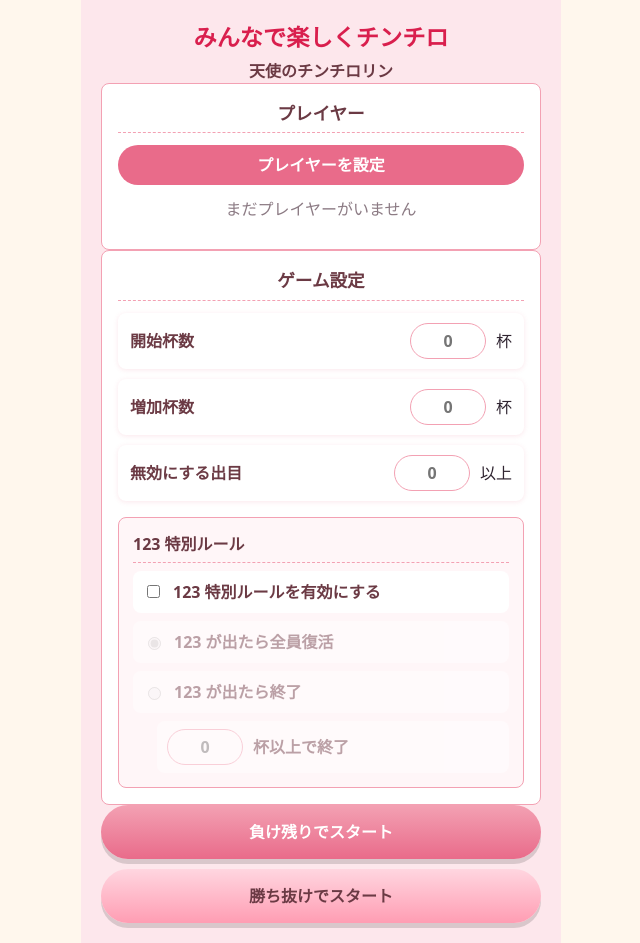
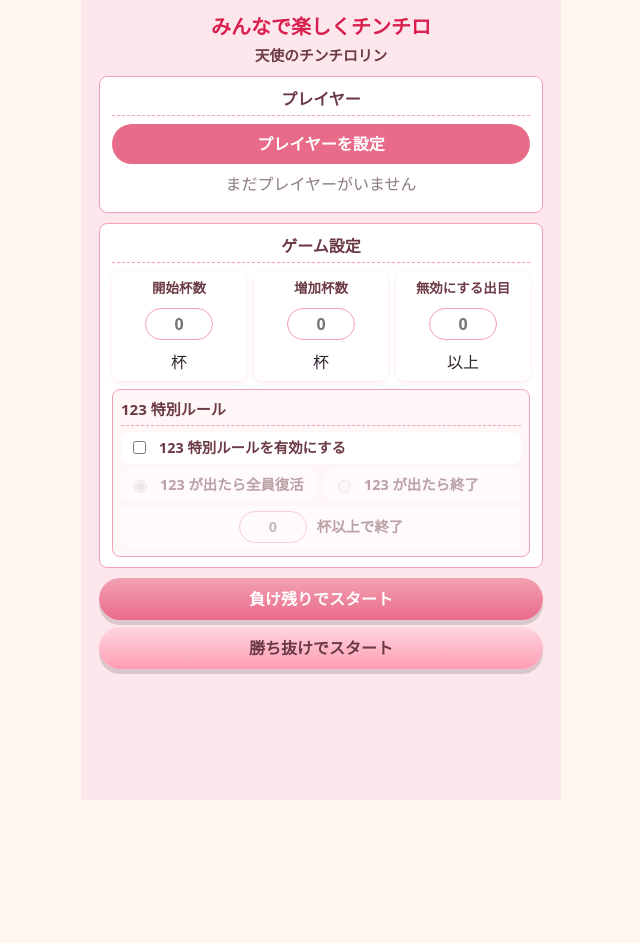
Before and after one commit to Ackeyb/hellschin, a Next.js app: page / in a window 1280 px wide. Shown: the whole page, without its empty margins (319-959 px from the left). After the commit the page ends 800 px from the top, so only its background shows below. Built offline with nearby package versions, Linux system fonts and the light colour scheme.

Commit message:
Compact settings page layout

```diff
--- a/components/home/Rule123Settings.tsx
+++ b/components/home/Rule123Settings.tsx
@@ -31,6 +31,7 @@ export default function Rule123Settings({
         <span>{labels.rule123Options.enable}</span>
       </label>
 
+      <div className={styles.ruleChoices}>
         <label className={useRule123 ? styles.radioRow : `${styles.radioRow} ${styles.disabled}`}>
           <input
             checked={rule123Type === "revive"}
@@ -52,6 +53,7 @@ export default function Rule123Settings({
           />
           <span>{labels.rule123Options.end}</span>
         </label>
+      </div>
 
       <div
         className={
--- a/styles/Home.module.css
+++ b/styles/Home.module.css
@@ -1,8 +1,11 @@
 .homeShell {
+  display: grid;
+  align-content: start;
+  gap: 10px;
   width: min(100%, 480px);
   min-height: 100vh;
   margin: 0 auto;
-  padding: 20px;
+  padding: 12px 18px 14px;
   background: #fde7ec;
 }
 
@@ -13,39 +16,40 @@
 .homeHeader h1 {
   margin: 0;
   color: #d91f4d;
-  font-size: 1.45rem;
+  font-size: 1.25rem;
   letter-spacing: 0;
 }
 
 .homeHeader p {
-  margin: 4px 0 0;
+  margin: 2px 0 0;
   color: #6b3a44;
+  font-size: 0.92rem;
   font-weight: 700;
 }
 
 .panel {
-  padding: 16px;
+  padding: 10px 12px;
   border: 1px solid #f3a1b3;
   border-radius: 8px;
   background: #fff;
 }
 
 .sectionHeading {
-  margin-bottom: 12px;
-  padding-bottom: 6px;
+  margin-bottom: 8px;
+  padding-bottom: 4px;
   border-bottom: 1px dashed #f3a1b3;
   color: #6b3a44;
-  font-size: 1.1rem;
+  font-size: 1rem;
   font-weight: 800;
   text-align: center;
 }
 
 .smallHeading {
-  margin-bottom: 8px;
-  padding-bottom: 6px;
+  margin-bottom: 6px;
+  padding-bottom: 4px;
   border-bottom: 1px dashed #f3a1b3;
   color: #6b3a44;
-  font-size: 1rem;
+  font-size: 0.94rem;
   font-weight: 800;
 }
 
@@ -53,17 +57,17 @@
   display: flex;
   flex-wrap: wrap;
   justify-content: center;
-  gap: 8px;
-  min-height: 36px;
-  margin-top: 12px;
+  gap: 6px;
+  min-height: 30px;
+  margin-top: 8px;
 }
 
 .playerChip {
   display: inline-flex;
   align-items: center;
-  gap: 8px;
-  min-height: 32px;
-  padding: 4px 8px 4px 12px;
+  gap: 6px;
+  min-height: 28px;
+  padding: 3px 8px 3px 10px;
   border: 1px solid #f3a1b3;
   border-radius: 999px;
   color: #6b3a44;
@@ -88,7 +92,8 @@
 
 .fieldStack {
   display: grid;
-  gap: 10px;
+  grid-template-columns: repeat(3, minmax(0, 1fr));
+  gap: 8px;
 }
 
 .numericField,
@@ -101,25 +106,27 @@
 }
 
 .numericField {
+  flex-direction: column;
   justify-content: space-between;
-  min-height: 52px;
-  padding: 10px 12px;
+  min-height: 78px;
+  padding: 7px 8px;
   border-radius: 8px;
   background: #fff;
   box-shadow: 0 1px 5px rgba(233, 107, 138, 0.16);
 }
 
 .numericField > span:first-child {
-  flex: 1;
-  min-width: 120px;
+  min-width: 0;
   color: #6b3a44;
+  font-size: 0.84rem;
   font-weight: 800;
+  text-align: center;
 }
 
 .configInput {
-  width: 76px;
-  height: 36px;
-  padding: 6px 10px;
+  width: 68px;
+  height: 32px;
+  padding: 4px 8px;
   border: 1px solid #f3a1b3;
   border-radius: 999px;
   color: #6b3a44;
@@ -129,8 +136,8 @@
 }
 
 .ruleBox {
-  margin-top: 16px;
-  padding: 14px;
+  margin-top: 8px;
+  padding: 8px;
   border: 1px solid #f3a1b3;
   border-radius: 8px;
   background: #fff6f8;
@@ -139,13 +146,20 @@
 .checkRow,
 .radioRow,
 .nestedField {
-  min-height: 42px;
-  margin-top: 8px;
-  padding: 8px 10px;
+  min-height: 32px;
+  margin-top: 5px;
+  padding: 5px 8px;
   border-radius: 8px;
   background: #fff;
   color: #6b3a44;
   font-weight: 700;
+  font-size: 0.9rem;
+}
+
+.ruleChoices {
+  display: grid;
+  grid-template-columns: repeat(2, minmax(0, 1fr));
+  gap: 8px;
 }
 
 .disabled {
@@ -153,18 +167,19 @@
 }
 
 .nestedField {
-  margin-left: 24px;
+  justify-content: center;
+  margin-left: 0;
 }
 
 .startActions {
   display: grid;
-  gap: 10px;
+  gap: 7px;
 }
 
 .startButton {
   width: 100%;
-  min-height: 54px;
-  padding: 14px 18px;
+  min-height: 42px;
+  padding: 8px 16px;
   border: none;
   border-radius: 999px;
   box-shadow: 0 5px 0 rgba(0, 0, 0, 0.14);
@@ -184,6 +199,30 @@
 
 @media (max-width: 420px) {
   .homeShell {
-    padding: 14px;
+    gap: 10px;
+    padding: 12px;
+  }
+
+  .fieldStack {
+    grid-template-columns: repeat(3, minmax(0, 1fr));
+    gap: 6px;
+  }
+
+  .numericField {
+    min-height: 80px;
+    padding: 7px 5px;
+  }
+
+  .numericField > span:first-child {
+    font-size: 0.78rem;
+  }
+
+  .configInput {
+    width: 58px;
+  }
+
+  .ruleChoices {
+    grid-template-columns: 1fr;
+    gap: 0;
   }
 }
```
Lines whose indentation alone changed are shown as unchanged.
